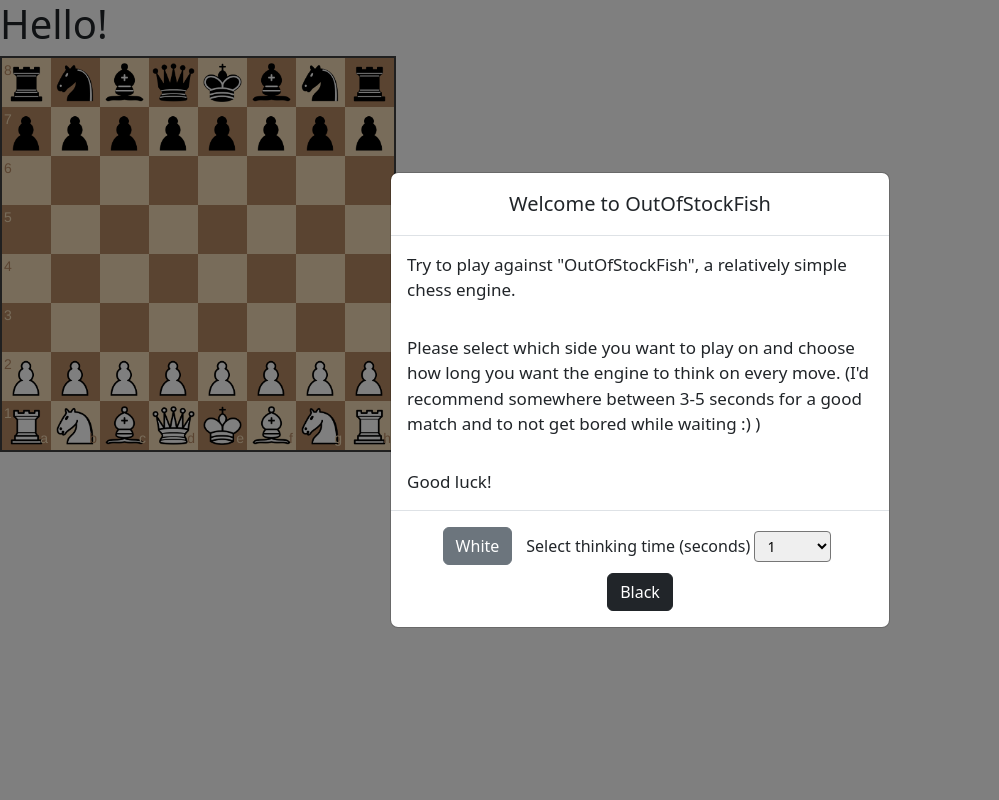
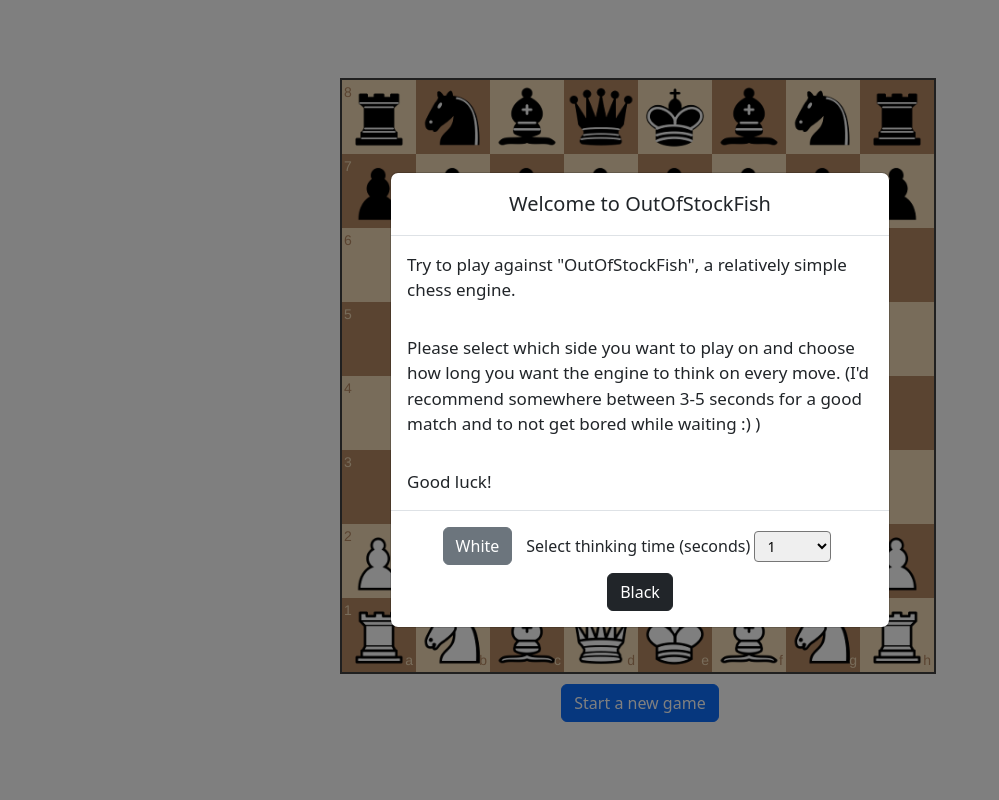
Before and after one commit to Azuolas3/OutOfStockFishWebGUI, a Flask app: page / in a window 1280 px wide. Shown: the whole page, without its empty margins (0-999 px from the left). Run offline with Flask 3, Linux system fonts and the light colour scheme; some libraries are stand-ins or nearby versions.

Commit message:
button for starting a new game

```diff
--- a/templates/game.html
+++ b/templates/game.html
@@ -2,7 +2,7 @@
 <html lang="en">
 <head>
     <meta charset="UTF-8">
-    <title>Title</title>
+    <title>OutOfStockFish</title>
     <link href="https://cdn.jsdelivr.net/npm/bootstrap@5.3.0-alpha2/dist/css/bootstrap.min.css" rel="stylesheet" integrity="sha384-aFq/bzH65dt+w6FI2ooMVUpc+21e0SRygnTpmBvdBgSdnuTN7QbdgL+OapgHtvPp" crossorigin="anonymous">
     <link rel="stylesheet" href="/static/css/chessboard-1.0.0.min.css">
     <style>
@@ -13,6 +13,10 @@
         #timeSelectDiv {
             margin-right: 10px;
             margin-left: 10px;
+        }
+
+        #newGameButton {
+            margin-top: 10px;
         }
 
         .modal-body {
@@ -59,8 +63,12 @@
       </div>
     </div>
 
-    <h1>Hello!</h1>
-    <div id="board" style="width: 400px"></div>
+    <div class="d-flex align-items-center justify-content-center" style="height: 100vh;">
+        <div class="d-flex flex-column align-items-center">
+            <div id="board" style="width: 600px"></div>
+            <button id="newGameButton" type="button" class="btn btn-primary">Start a new game</button>
+        </div>
+    </div>
 
     <script src="https://code.jquery.com/jquery-3.5.1.min.js"
     integrity="sha384-ZvpUoO/+PpLXR1lu4jmpXWu80pZlYUAfxl5NsBMWOEPSjUn/6Z/hRTt8+pR6L4N2"
@@ -89,7 +97,6 @@
         otherInput.addEventListener('input', function() {
             thinkingTime = otherInput.value
         })
-
     </script>
 
     <script>
@@ -102,17 +109,19 @@
         var thinkingTime = 1
 
 
-        var myModal = new bootstrap.Modal(document.getElementById('gameStartModal'), {
+        var OnLoadModal = new bootstrap.Modal(document.getElementById('gameStartModal'), {
             keyboard: false
         })
 
-        myModal.show()
+        OnLoadModal.show()
 
         document.getElementById("black-button").addEventListener("click", function() {
             board.orientation('black')
             makeEngineMove()
             playerColor = 'b'
         })
+
+        document.getElementById("newGameButton").addEventListener("click", startGame)
 
         function onDragStart (source, piece, position, orientation) {
           // do not pick up pieces if the game is over
```
